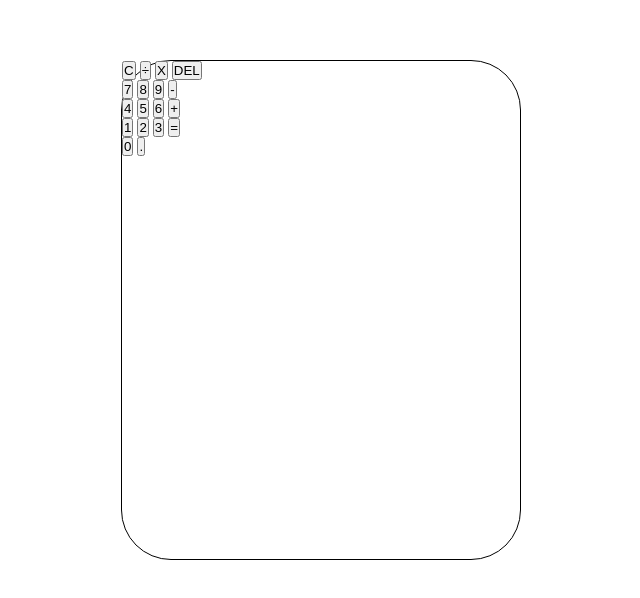
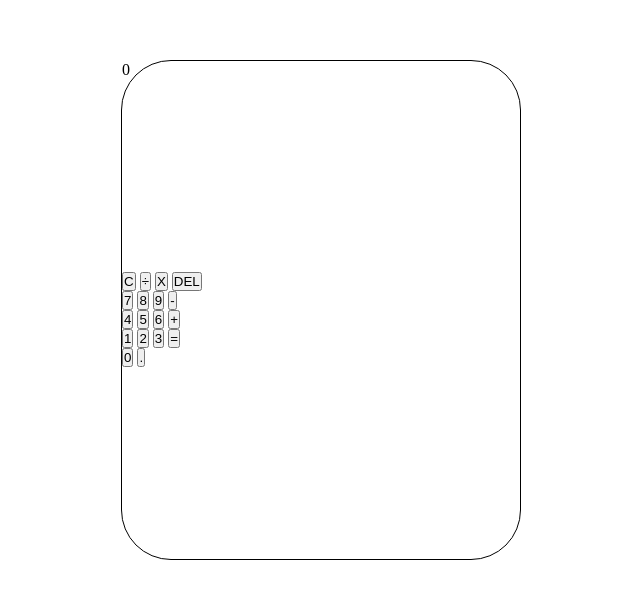
Before and after one commit to AddisN09/Calculator, a plain HTML site: page index.html in a window 1280 px wide. Shown: the whole page, without its empty margins (279-919 px from the left). Drawn offline with Linux system fonts and the light colour scheme.

Commit message:
correction of the closing tag for the screen container

```diff
--- a/index.html
+++ b/index.html
@@ -10,7 +10,7 @@
 
 <body>
     <div class="calculator_container">
-        <div class="screen">
+        <div class="screen">0</div>
         <div class="butn">
             <div class="row1">
                 <button class="but" data-action="clear">C</button>
@@ -41,9 +41,6 @@
                 <button class="but">.</button>
             </div>
         </div>
-
-        </div>
-
     </div>
 
 </body>
```
Lines whose indentation alone changed are shown as unchanged.
